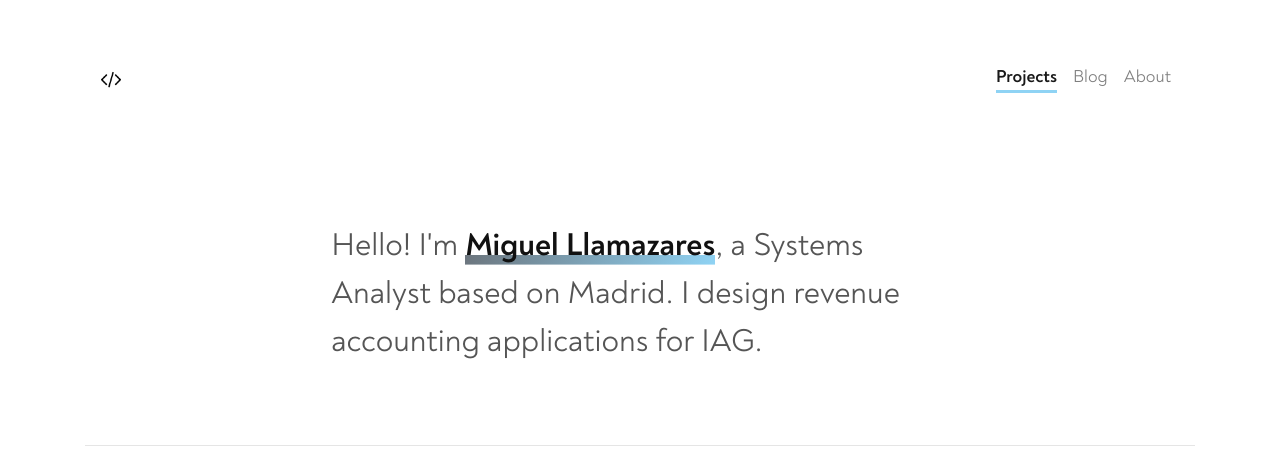
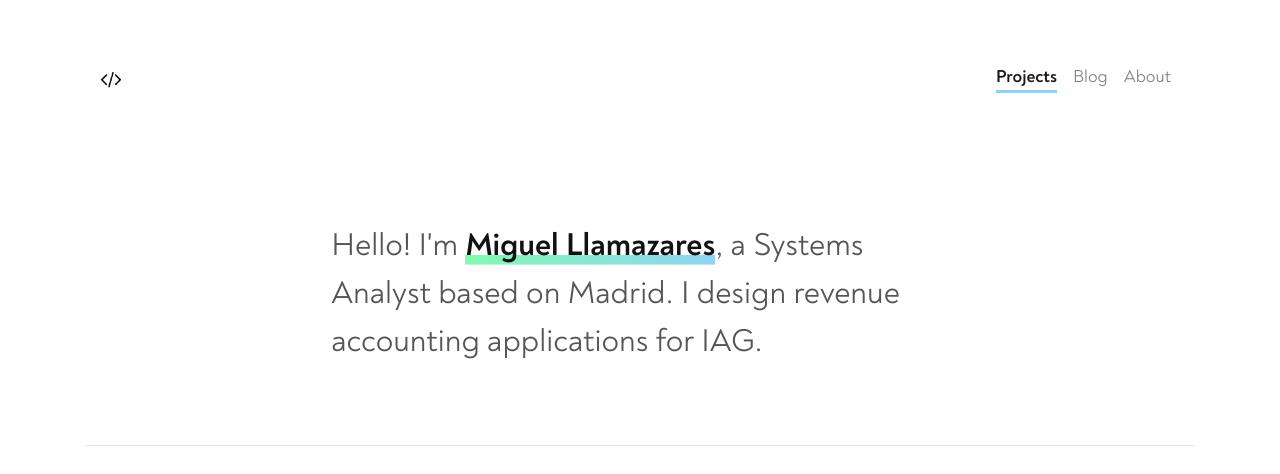
Before and after one commit to mllamazares/mllamazares.github.io, a Jekyll site: the page built from pages/index.html, in a window 1280 px wide. Shown: the top 474 px of the page. Built offline with Jekyll 4.4.1, drawn with Linux system fonts in a browser that asks for light colours; nearby versions of some CDN libraries; grey boxes are pictures that could not be loaded.

Commit message:
Update _variables.scss

```diff
--- a/_sass/_variables.scss
+++ b/_sass/_variables.scss
@@ -1,5 +1,5 @@
 $primary:   #8fd3f4;
-$secondary: #6c757d;
+$secondary: #84fab0;
 $success:   #28a745;
 $info:      #17a2b8;
 $warning:   #ffc107;
```
